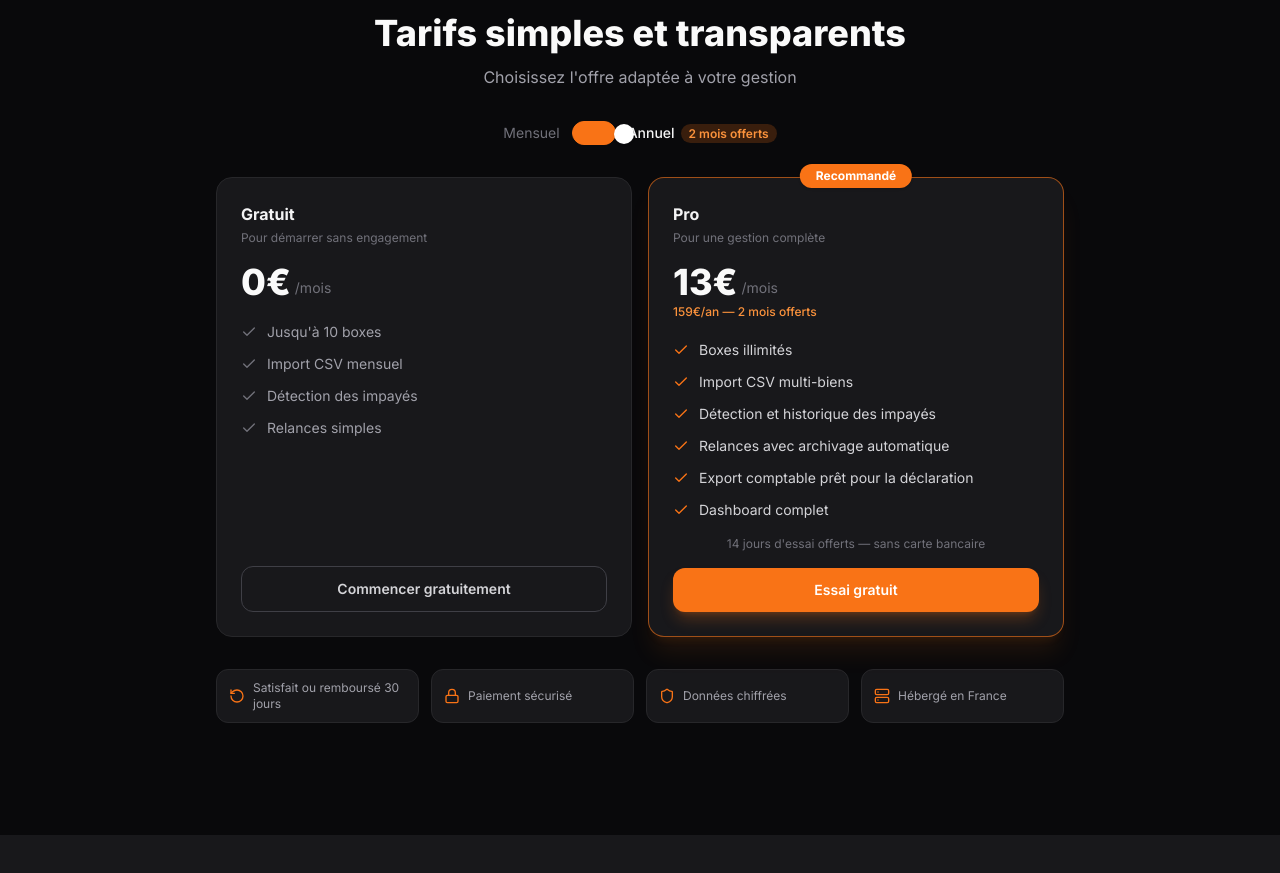
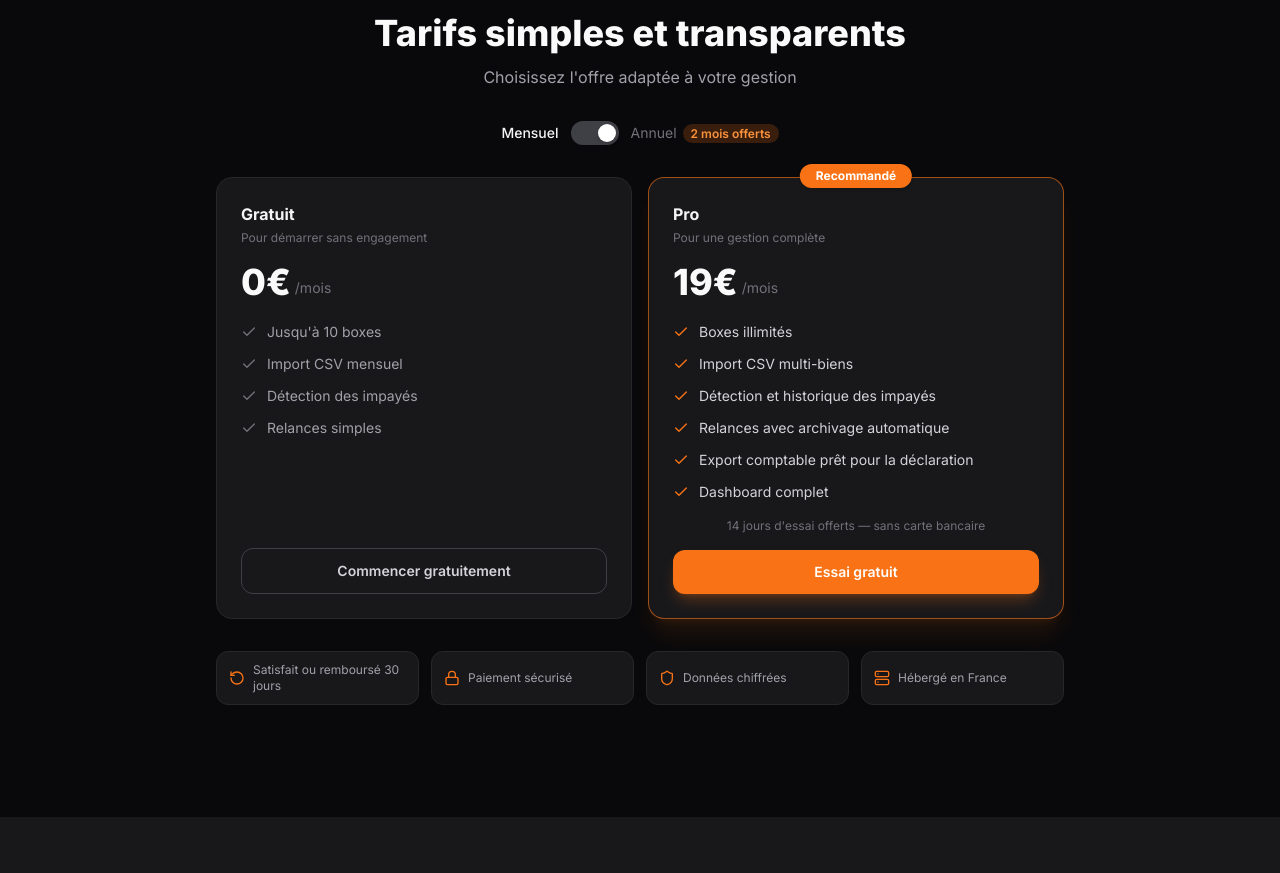
Before and after one commit to FlorentMaurice72/saas-marketingFlorice, a Next.js app: page / in a window 1280 px wide. Shown: the part 4040-4913 px from the top of the page. Built offline with nearby package versions, Linux system fonts and the light colour scheme; no server answers.

Commit message:
fix(pricing): default to monthly, fix toggle knob centering
https://claude.ai/code/session_013DaQ6UbU77trPDC4DvCohF

```diff
--- a/components/sections/Pricing.tsx
+++ b/components/sections/Pricing.tsx
@@ -28,7 +28,7 @@ const TRUST_BADGES = [
 ]
 
 export function Pricing() {
-  const [annual, setAnnual] = useState(true)
+  const [annual, setAnnual] = useState(false)
   const [loading, setLoading] = useState<string | null>(null)
   const [error, setError] = useState<string | null>(null)
 
@@ -81,14 +81,15 @@ export function Pricing() {
           </span>
           <button
             onClick={() => setAnnual(!annual)}
+            aria-label="Basculer mensuel / annuel"
             className={cn(
-              "relative h-6 w-11 rounded-full border transition-colors",
-              annual ? "border-orange-500 bg-orange-500" : "border-zinc-600 bg-zinc-800"
+              "relative h-6 w-12 shrink-0 rounded-full transition-colors duration-200",
+              annual ? "bg-orange-500" : "bg-zinc-700"
             )}
           >
             <span className={cn(
-              "absolute top-0.5 h-5 w-5 rounded-full bg-white shadow transition-transform",
-              annual ? "translate-x-5" : "translate-x-0.5"
+              "absolute top-[3px] h-[18px] w-[18px] rounded-full bg-white shadow-md transition-transform duration-200",
+              annual ? "translate-x-[27px]" : "translate-x-[3px]"
             )} />
           </button>
           <span className={cn("text-sm", annual ? "text-zinc-100 font-medium" : "text-zinc-500")}>
```
